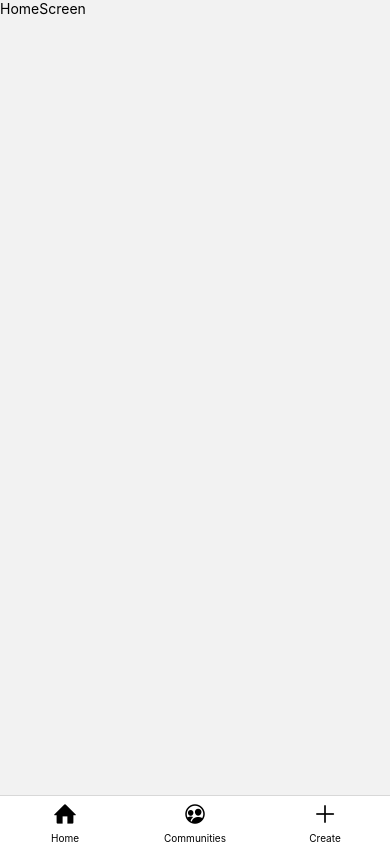
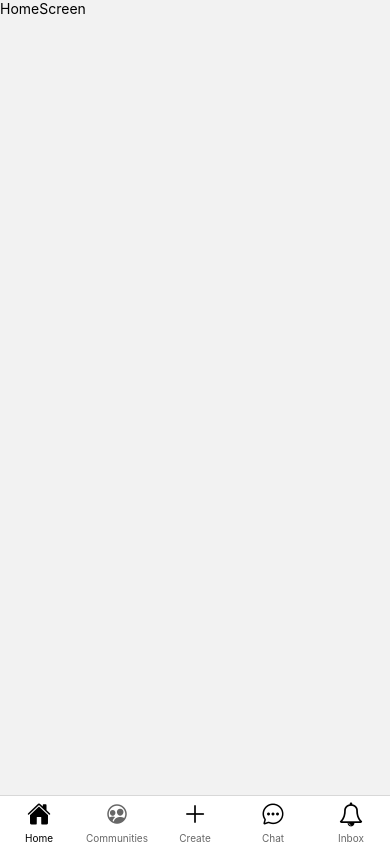
Before and after one commit to RafaelPil/reddit-app, a React Native app: screen /Main in a window 390 px wide. Built offline with nearby package versions, Linux system fonts and the light colour scheme.

Commit message:
Update Tab Navigator

```diff
--- a/src/navigations/BottomTabNavigation.tsx
+++ b/src/navigations/BottomTabNavigation.tsx
@@ -1,12 +1,14 @@
-import {View, Text} from 'react-native';
 import React from 'react';
 import {createBottomTabNavigator} from '@react-navigation/bottom-tabs';
-import Entypo from 'react-native-vector-icons/Entypo';
 import Ionicons from 'react-native-vector-icons/Ionicons';
 import AntDesign from 'react-native-vector-icons/AntDesign';
+import FontAwesome from 'react-native-vector-icons/FontAwesome';
 import HomeScreen from '../screens/HomeScreen';
 import CommunitiesScreen from '../screens/CommunitiesScreen';
 import CreateScreen from '../screens/CreateScreen';
+import ChatScreen from '../screens/ChatScreen';
+import InboxScreen from '../screens/InboxScreen';
+import {Text} from 'react-native';
 
 const Tab = createBottomTabNavigator();
 
@@ -23,24 +25,36 @@ const BottomTabNavigation = () => {
         name="DrawerHome"
         component={HomeScreen}
         options={{
-          tabBarIcon: () => <Entypo name="home" size={24} color={'#000'} />,
-          tabBarLabel: 'Home',
-          tabBarLabelStyle: {
-            color: '#000',
-          },
+          tabBarIcon: ({focused}) => (
+            <Ionicons
+              name={focused ? 'home' : 'home-outline'}
+              size={24}
+              color={focused ? '#000' : '#676767'}
+            />
+          ),
+          tabBarLabel: ({focused}) => (
+            <Text style={{color: focused ? '#000' : '#676767', fontSize: 10}}>
+              Home
+            </Text>
+          ),
         }}
       />
       <Tab.Screen
         name="Communities"
         component={CommunitiesScreen}
         options={{
-          tabBarIcon: () => (
-            <Ionicons name="people-circle-outline" size={24} color={'#000'} />
+          tabBarIcon: ({focused}) => (
+            <Ionicons
+              name="people-circle-outline"
+              size={24}
+              color={focused ? '#000' : '#676767'}
+            />
           ),
-          tabBarLabel: 'Communities',
-          tabBarLabelStyle: {
-            color: '#000',
-          },
+          tabBarLabel: ({focused}) => (
+            <Text style={{color: focused ? '#000' : '#676767', fontSize: 10}}>
+              Communities
+            </Text>
+          ),
         }}
       />
       <Tab.Screen
@@ -48,10 +62,49 @@ const BottomTabNavigation = () => {
         component={CreateScreen}
         options={{
           tabBarIcon: () => <AntDesign name="plus" size={24} color={'#000'} />,
-          tabBarLabel: 'Create',
-          tabBarLabelStyle: {
-            color: '#000',
-          },
+          tabBarLabel: ({focused}) => (
+            <Text style={{color: focused ? '#000' : '#676767', fontSize: 10}}>
+              Create
+            </Text>
+          ),
+        }}
+      />
+      <Tab.Screen
+        name="Chat"
+        component={ChatScreen}
+        options={{
+          tabBarIcon: ({focused}) => (
+            <Ionicons
+              name={
+                focused ? 'chatbubble-ellipses' : 'chatbubble-ellipses-outline'
+              }
+              size={24}
+              color={'#000'}
+            />
+          ),
+          tabBarLabel: ({focused}) => (
+            <Text style={{color: focused ? '#000' : '#676767', fontSize: 10}}>
+              Chat
+            </Text>
+          ),
+        }}
+      />
+      <Tab.Screen
+        name="Inbox"
+        component={InboxScreen}
+        options={{
+          tabBarIcon: ({focused}) => (
+            <FontAwesome
+              name={focused ? 'bell' : 'bell-o'}
+              size={24}
+              color={'#000'}
+            />
+          ),
+          tabBarLabel: ({focused}) => (
+            <Text style={{color: focused ? '#000' : '#676767', fontSize: 10}}>
+              Inbox
+            </Text>
+          ),
         }}
       />
     </Tab.Navigator>
```
